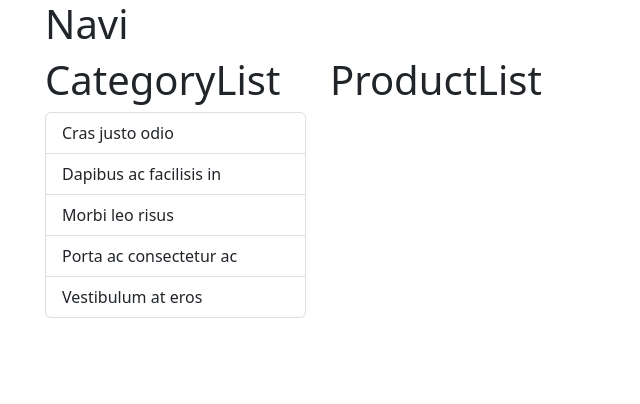
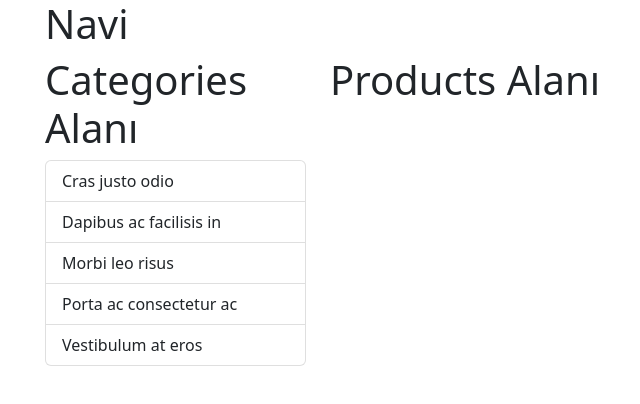
Before and after one commit to yalcinselcuk/React-Kurs, a React (Create React App) app in the folder reactProject/intro/: page / in a window 1280 px wide. Shown: the top 404 px of the page, without its empty margins (37-677 px from the left). Built offline with nearby package versions, Linux system fonts and the light colour scheme.

Commit message:
Props ile Çalışmaya Başlamak

```diff
--- a/reactProject/intro/src/App.js
+++ b/reactProject/intro/src/App.js
@@ -14,10 +14,10 @@ function App() {
         <Row>
           {/* xs dediğimiz = sayfamız 12 alana ayrıldığından hangi alanda olduğunu belirttik */}
           <Col xs="3">
-            <CategoryList></CategoryList>
+            <CategoryList title = "Categories Alanı"></CategoryList>
           </Col>
           <Col xs ="9">
-            <ProductList></ProductList>
+            <ProductList title = "Products Alanı"></ProductList>
           </Col>
         </Row>
       </Container>
--- a/reactProject/intro/src/CategoryList.js
+++ b/reactProject/intro/src/CategoryList.js
@@ -2,10 +2,13 @@ import React, { Component } from 'react'
 import { ListGroup, ListGroupItem } from 'reactstrap'
 
 export default class CategoryList extends Component {
+  constructor(props){
+    super(props);
+  }
   render() {
     return (
       <div>
-        <h1>CategoryList</h1>
+        <h1>{this.props.title}</h1>
         <ListGroup>
           <ListGroupItem>
             Cras justo odio
--- a/reactProject/intro/src/ProductList.js
+++ b/reactProject/intro/src/ProductList.js
@@ -1,10 +1,13 @@
 import React, { Component } from 'react'
 
 export default class ProductList extends Component {
+  constructor(props){
+    super(props);
+  }
   render() {
     return (
       <div>
-        <h1>ProductList</h1>
+        <h1>{this.props.title}</h1>
       </div>
     )
   }
```
